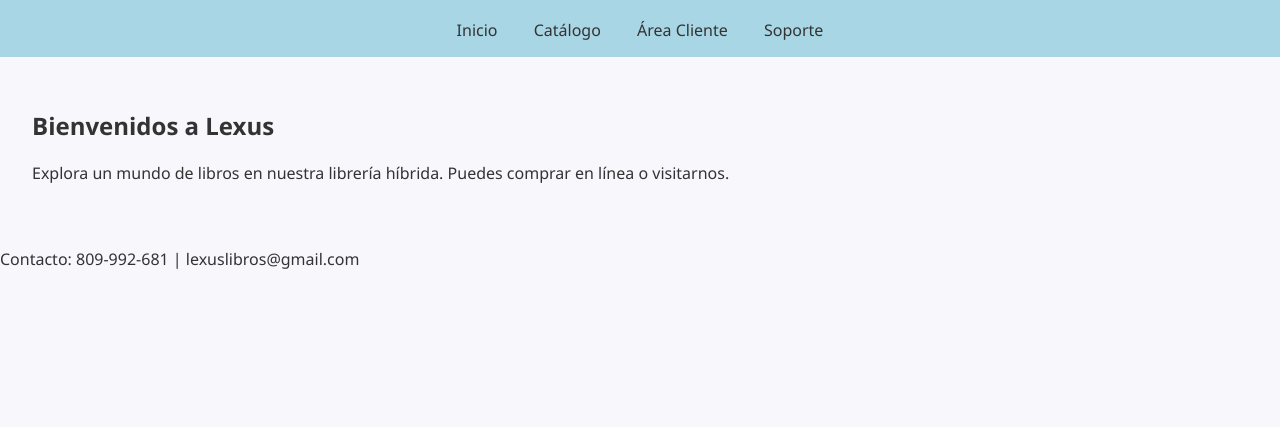
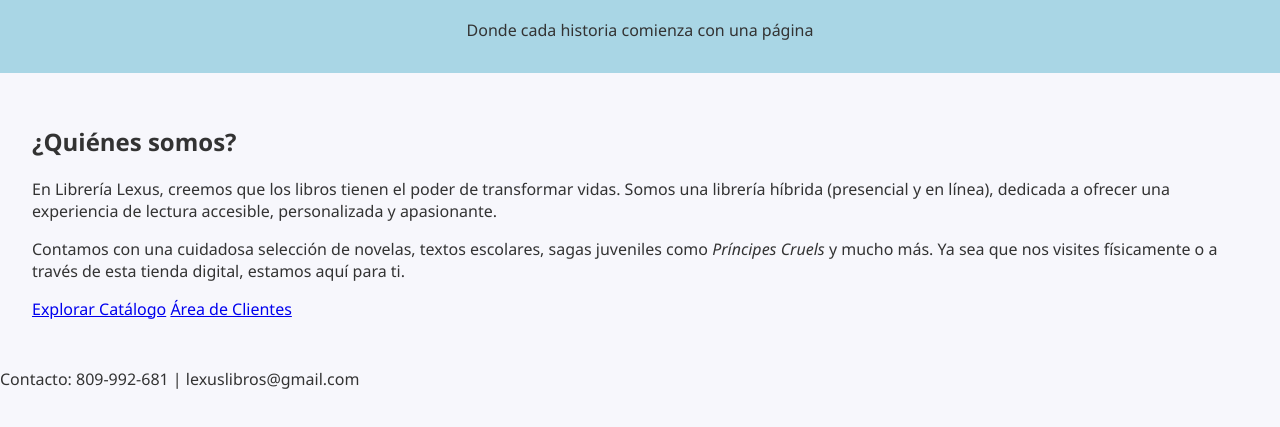
Before and after one commit to ashf23/Textil, a plain HTML site: page index.html in a window 1280 px wide. Shown: the part 83-510 px from the top of the page. Drawn offline with Linux system fonts and the light colour scheme.

Commit message:
Update index.html

```diff
--- a/index.html
+++ b/index.html
@@ -6,19 +6,28 @@
   <link rel="stylesheet" href="style.css">
 </head>
 <body>
-  <header>
+  <header class="hero">
     <h1>Librería Lexus</h1>
-    <nav>
-      <a href="index.html">Inicio</a>
-      <a href="catalogo.html">Catálogo</a>
-      <a href="cliente.html">Área Cliente</a>
-      <a href="soporte.html">Soporte</a>
-    </nav>
+    <p class="slogan">Donde cada historia comienza con una página</p>
   </header>
+
   <main>
-    <h2>Bienvenidos a Lexus</h2>
-    <p>Explora un mundo de libros en nuestra librería híbrida. Puedes comprar en línea o visitarnos.</p>
+    <section class="quienes-somos">
+      <h2>¿Quiénes somos?</h2>
+      <p>
+        En Librería Lexus, creemos que los libros tienen el poder de transformar vidas. Somos una librería híbrida (presencial y en línea), dedicada a ofrecer una experiencia de lectura accesible, personalizada y apasionante.
+      </p>
+      <p>
+        Contamos con una cuidadosa selección de novelas, textos escolares, sagas juveniles como <em>Príncipes Cruels</em> y mucho más. Ya sea que nos visites físicamente o a través de esta tienda digital, estamos aquí para ti.
+      </p>
+    </section>
+
+    <section class="inicio-botones">
+      <a href="catalogo.html" class="boton">Explorar Catálogo</a>
+      <a href="cliente.html" class="boton">Área de Clientes</a>
+    </section>
   </main>
+
   <footer>
     <p>Contacto: 809-992-681 | lexuslibros@gmail.com</p>
   </footer>
```
